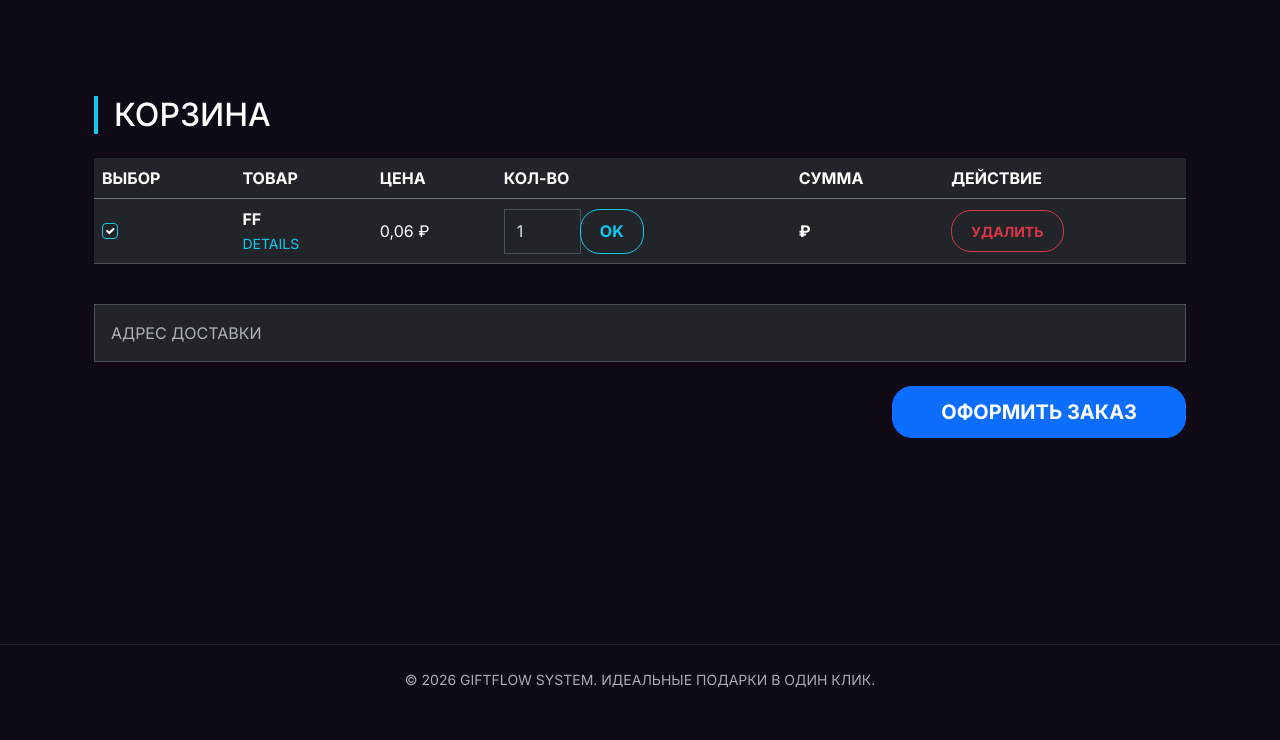
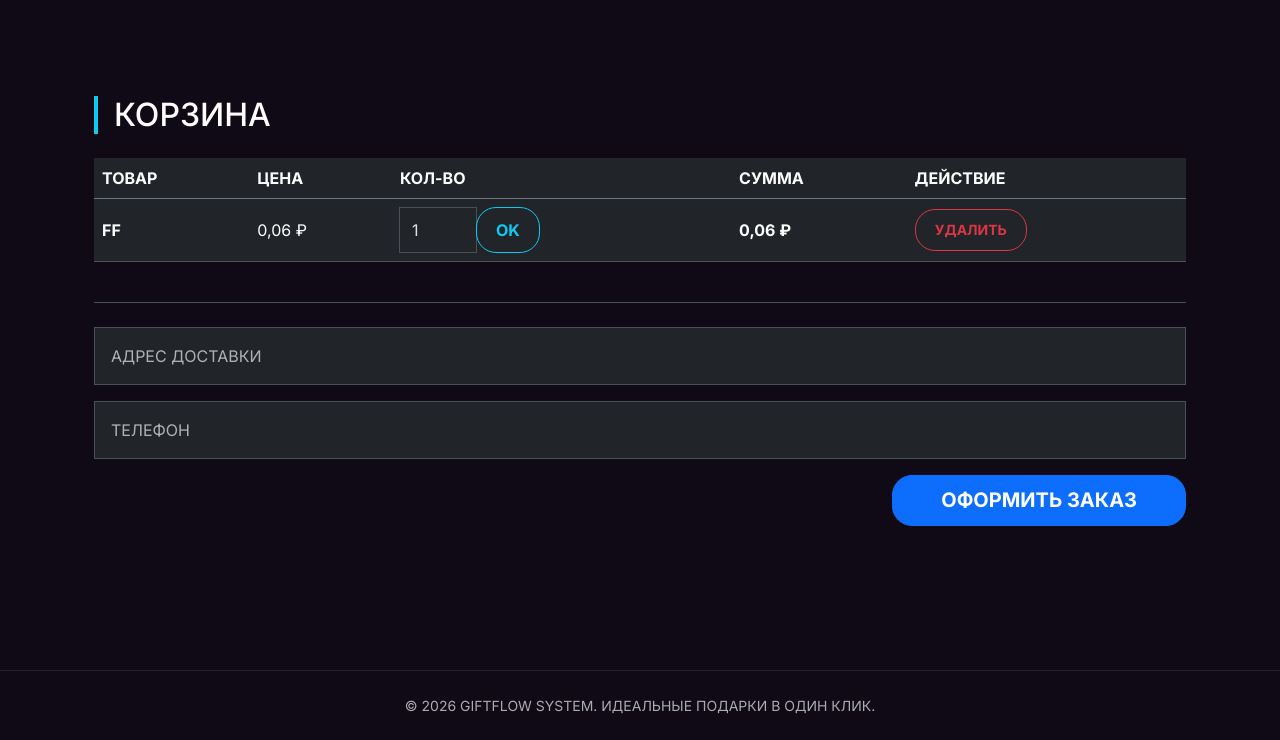
Before and after one commit to etas101/django-shop, a Django app: page /cart/ in a window 1280 px wide. Shown: the part 86-826 px from the top of the page. Before the commit the page ends 774 px from the top, so only its background shows below. Run offline with Django 5.2, Linux system fonts and the light colour scheme; a user stored in the database is signed in; data comes from the database, SQL or seed files in the repository.

Commit message:
Исправление корзины, разделение форм и логики checkout

```diff
--- a/shop/templates/cart.html
+++ b/shop/templates/cart.html
@@ -1,27 +1,17 @@
 {% extends 'base.html' %}
 {% load static %}
 
-{% block title %}Корзина | PetStore{% endblock %}
+{% block title %}Корзина | GiftFlow{% endblock %}
 
 {% block content %}
 <div class="container py-5">
     <h2 class="mb-4 border-start border-info border-4 ps-3">КОРЗИНА</h2>
 
-    {% if messages %}
-        {% for message in messages %}
-            <div class="alert alert-info rounded-0 border-0 bg-dark text-info mb-4">{{ message }}</div>
-        {% endfor %}
-    {% endif %}
-
     {% if cart_items %}
-        <form method="post" action="{% url 'shop:checkout' %}">
-            {% csrf_token %}
-
         <div class="table-responsive">
             <table class="table table-dark table-hover align-middle">
                 <thead class="border-secondary">
                     <tr>
-                            <th>ВЫБОР</th>
                         <th>ТОВАР</th>
                         <th>ЦЕНА</th>
                         <th>КОЛ-ВО</th>
@@ -32,21 +22,20 @@
                 <tbody>
                     {% for item in cart_items %}
                     <tr>
-                            <td><input type="checkbox" name="items" value="{{ item.id }}" checked class="form-check-input bg-dark border-info"></td>
                         <td>
-                                <strong class="text-uppercase">{{ item.product.name }}</strong><br>
-                                <a href="{% url 'shop:product_detail' item.product.id %}" class="text-info text-decoration-none small">DETAILS</a>
+                            <strong class="text-uppercase">{{ item.product.name }}</strong>
                         </td>
                         <td>{{ item.product.price }} ₽</td>
                         <td>
-                                <div class="input-group" style="width: 140px;">
+                            <form method="post" action="{% url 'shop:update_cart' item.id %}" class="input-group" style="width: 140px;">
+                                {% csrf_token %}
                                 <input type="number" name="quantity" class="form-control rounded-0" value="{{ item.quantity }}" min="1" max="{{ item.product.stock }}">
-                                    <button type="submit" formaction="{% url 'shop:update_cart' item.id %}" class="btn btn-outline-info rounded-0">OK</button>
-                                </div>
+                                <button type="submit" class="btn btn-outline-info rounded-0">OK</button>
+                            </form>
                         </td>
-                            <td><strong>{{ item.total_price }} ₽</strong></td>
+                        <td><strong>{{ item.item_total_price }} ₽</strong></td>
                         <td>
-                                <a href="{% url 'shop:remove_from_cart' item.id %}" class="btn btn-outline-danger btn-sm rounded-0" onclick="return confirm('Удалить?')">УДАЛИТЬ</a>
+                            <a href="{% url 'shop:remove_from_cart' item.id %}" class="btn btn-outline-danger btn-sm rounded-0">УДАЛИТЬ</a>
                         </td>
                     </tr>
                     {% endfor %}
@@ -54,10 +43,14 @@
             </table>
         </div>
 
-            <div class="my-4">
+        <form method="post" action="{% url 'shop:checkout' %}" class="mt-4 border-top pt-4">
+            {% csrf_token %}
+            <div class="mb-3">
                 <input type="text" name="address" class="form-control rounded-0 p-3" placeholder="АДРЕС ДОСТАВКИ" required>
             </div>
-
+            <div class="mb-3">
+                <input type="text" name="phone" class="form-control rounded-0 p-3" placeholder="ТЕЛЕФОН" required>
+            </div>
             <div class="text-end">
                 <button type="submit" class="btn btn-primary btn-lg rounded-0 px-5">ОФОРМИТЬ ЗАКАЗ</button>
             </div>
@@ -65,7 +58,7 @@
     {% else %}
         <div class="text-center py-5 border border-secondary border-dashed">
             <p class="fs-4 text-muted text-uppercase">Корзина пуста</p>
-            <a href="{% url 'shop:catalog' %}" class="btn btn-outline-info rounded-0">В КАТАЛОГ</a>
+            <a href="{% url 'shop:product_list' %}" class="btn btn-outline-info rounded-0">В КАТАЛОГ</a>
         </div>
     {% endif %}
 </div>
--- a/shop/views.py
+++ b/shop/views.py
@@ -373,12 +373,13 @@ def checkout(request):
     return redirect("shop:home") # Или на страницу успеха
 from django.shortcuts import redirect, get_object_or_404
 from .models import CartItem # Импортируйте вашу модель корзины
-
+@login_required
 def remove_from_cart(request, item_id):
-    item = get_object_or_404(CartItem, id=item_id)
+    # Добавляем фильтрацию по текущему пользователю
+    item = get_object_or_404(CartItem, id=item_id, cart__user=request.user)
     item.delete()
-    return redirect('shop:cart') # Перенаправляем обратно в корзину
-from django.shortcuts import render
+    messages.success(request, "Товар удален из корзины")
+    return redirect('shop:cart')
 
 def checkout_success(request):
     return render(request, 'checkout_success.html')
```
Lines whose indentation alone changed are shown as unchanged.
